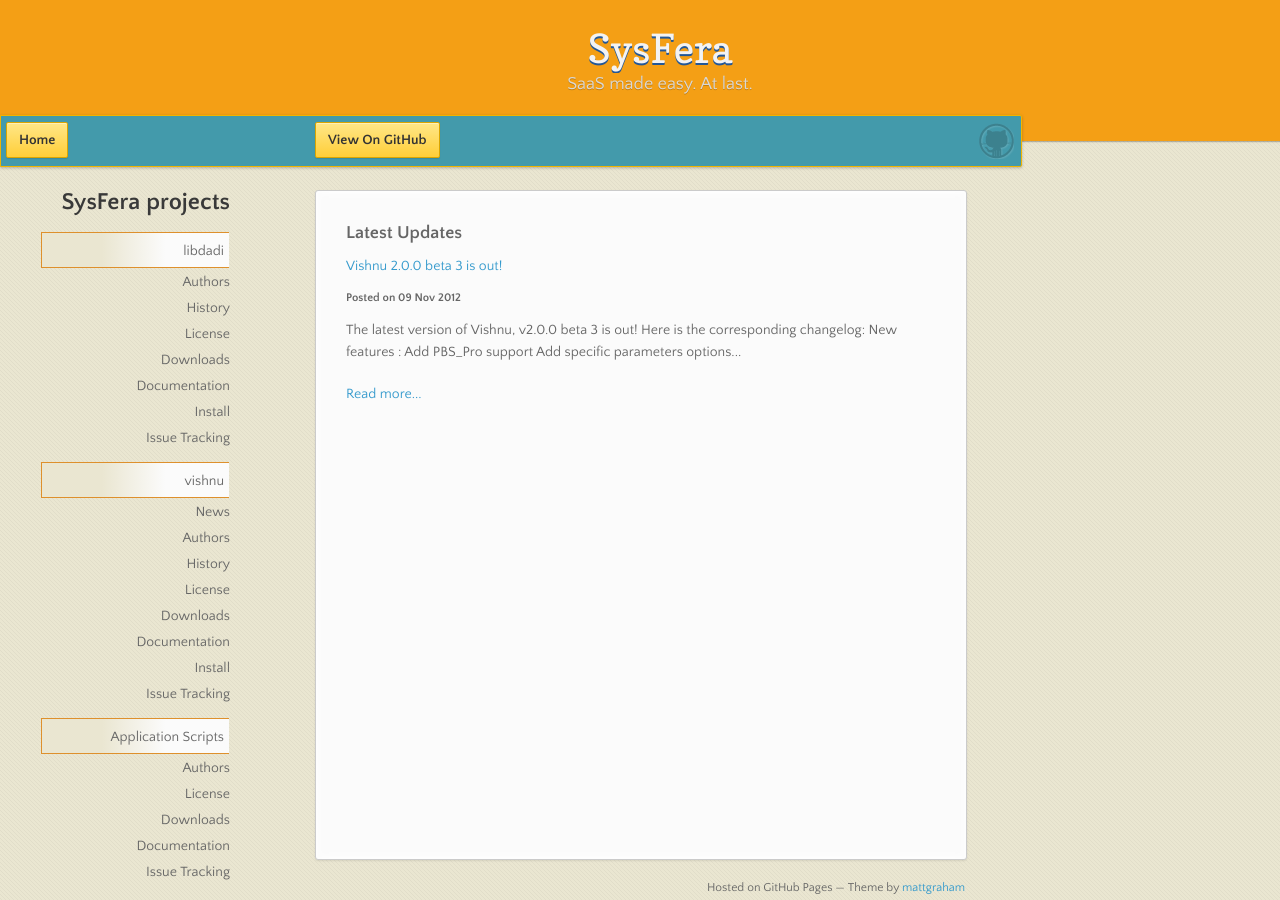
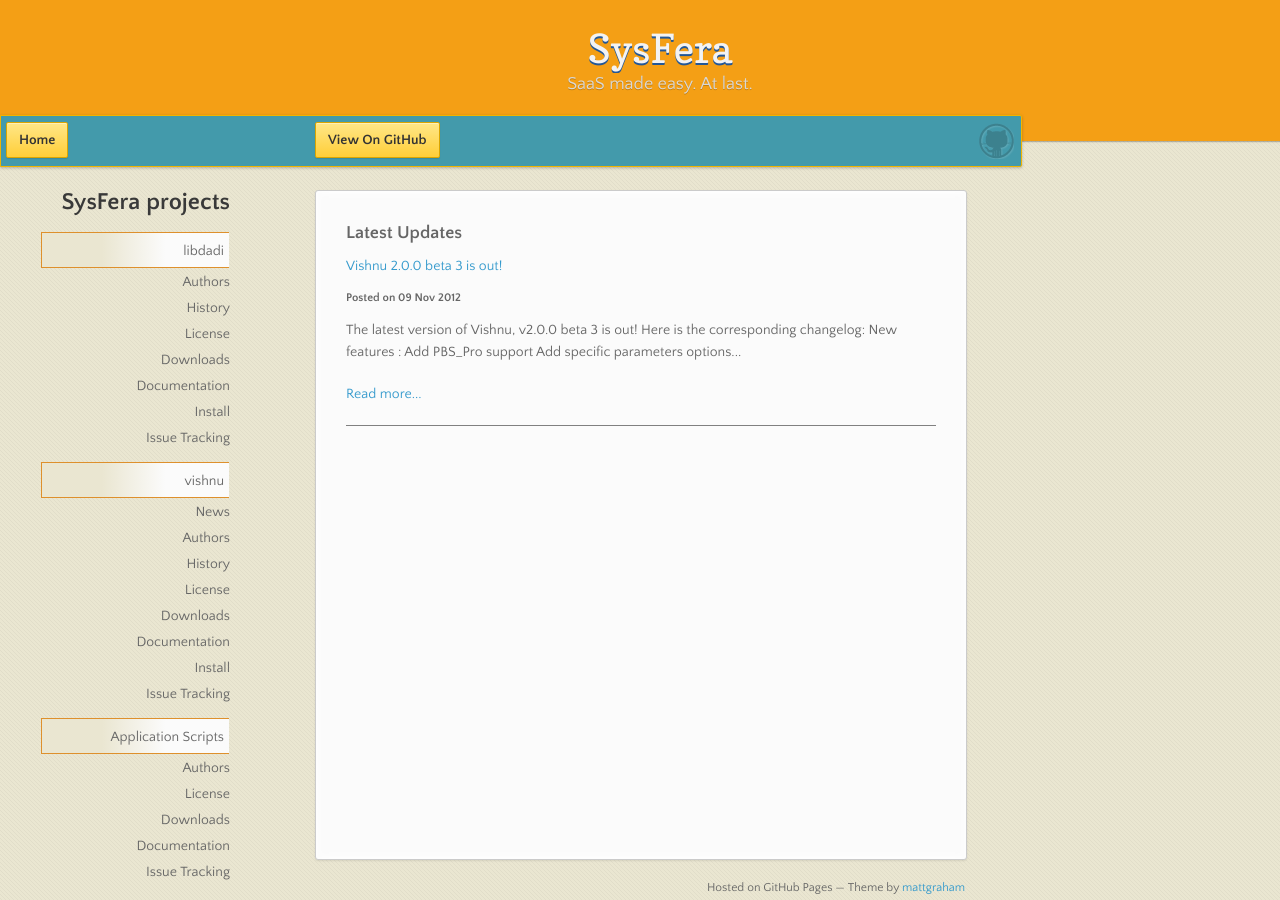
Before and after one commit to dloureiro/sysfera.github.com, a Jekyll site: the page built from _posts/2012-10-17-Vishnu_News.html, in a window 1280 px wide and 900 px high. Built offline with Jekyll 4.4.1, drawn with Linux system fonts in a browser that asks for light colours; nearby versions of some CDN libraries; Markdown is read by kramdown in place of the engine named in the settings.

Commit message:
style correction

```diff
--- a/stylesheets/styles.css
+++ b/stylesheets/styles.css
@@ -1015,6 +1015,5 @@
 }
 
 .news{
-	border-bottom-width:1px;
-	border-bottom-color:gray;
+	border-bottom:1px solid gray;
 }
```
